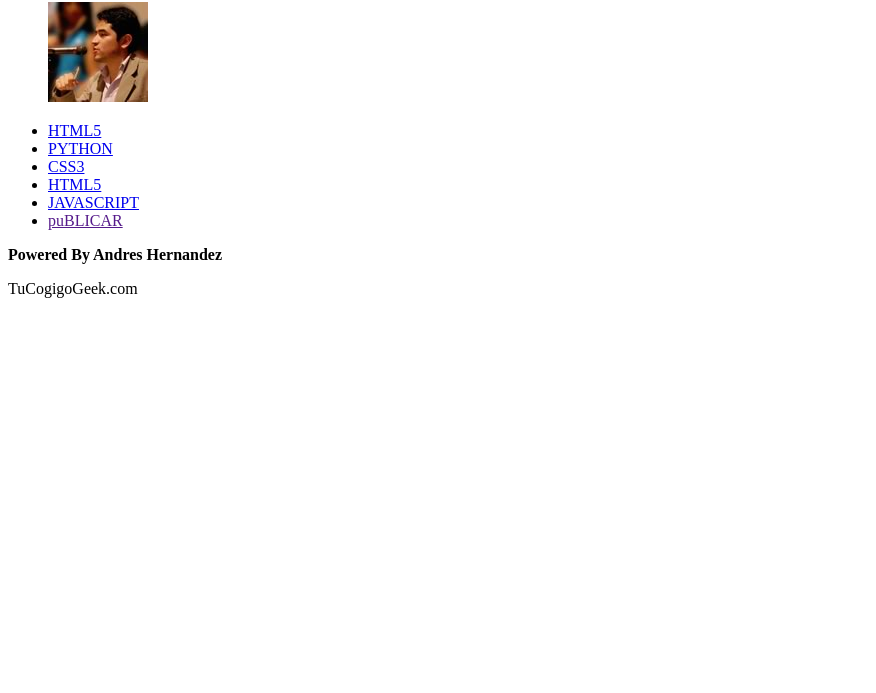
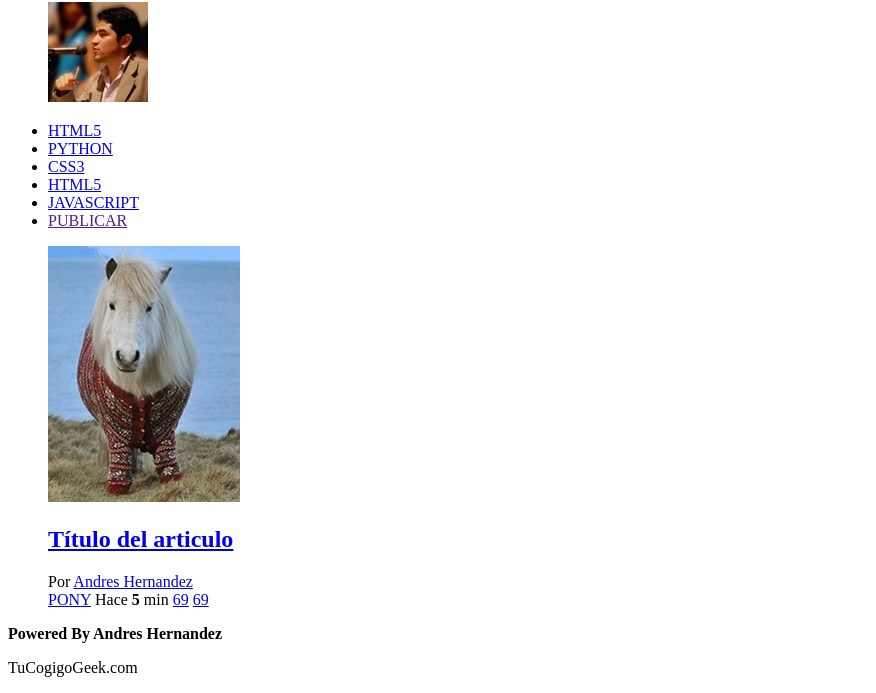
Before and after one commit to Ahdigitales/Plus2014-America, a plain HTML site: page index.html in a window 1280 px wide. Shown: the part 258-951 px from the top of the page, without its empty margins (0-876 px from the left). Before the commit the page ends 800 px from the top, so only its background shows below. Drawn offline with Linux system fonts and the light colour scheme.

Commit message:
Ultimo Index

```diff
--- a/index.html
+++ b/index.html
@@ -25,12 +25,25 @@
 			<li><a href="#">CSS3</a></li>
 			<li><a href="#">HTML5</a></li>
 			<li><a href="#">JAVASCRIPT</a></li>
-			<li id="publicar_nav"><a href="">puBLICAR</a></li>
+			<li id="publicar_nav"><a href="">PUBLICAR</a></li>
 		</ul>
 	</nav>
 	<section id="contenido">
 		<article class="item">
+			<figure class="images_item">
+				<img src="images/imagen.jpg">
+				<h2 class="titulo_item"><a href="#">Título del articulo</a></h2>
+				<div class="autor_item">Por <a href="#">Andres Hernandez</a></div>
+				<div class="datos_item">
+					<a href="#" class="tag_item">PONY</a>
+					<span class="fecha_item">Hace <strong>5</strong> min</span>
 
+					<a href="#" class="comentarios_item">69</a>
+
+					<a href="#" class="guardar_item">69</a>
+
+									</div>
+			</figure>
 		</article>
 	</section>
 	<footer>
```
Also changed, not shown: images/imagen.jpg (added).
